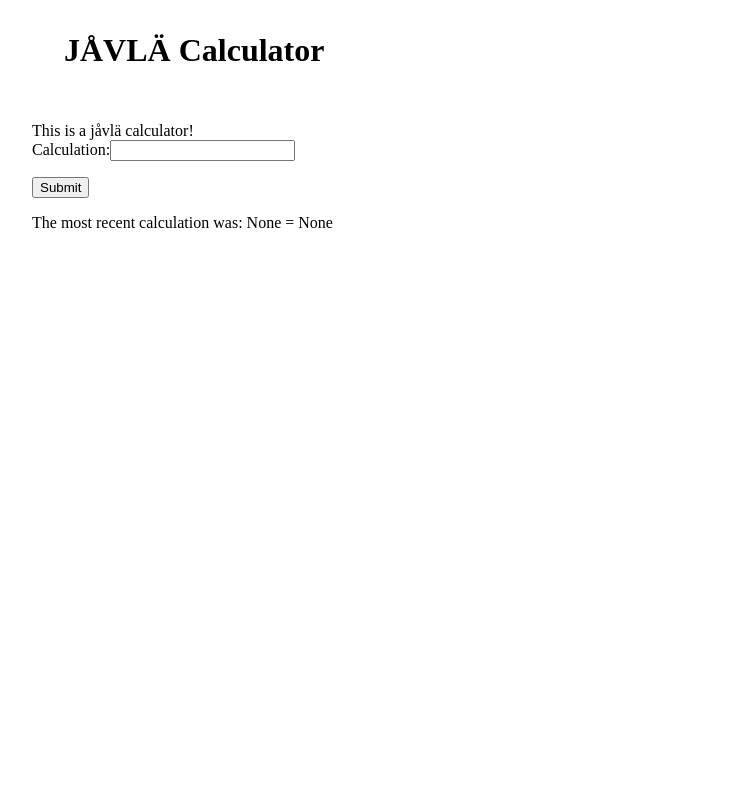
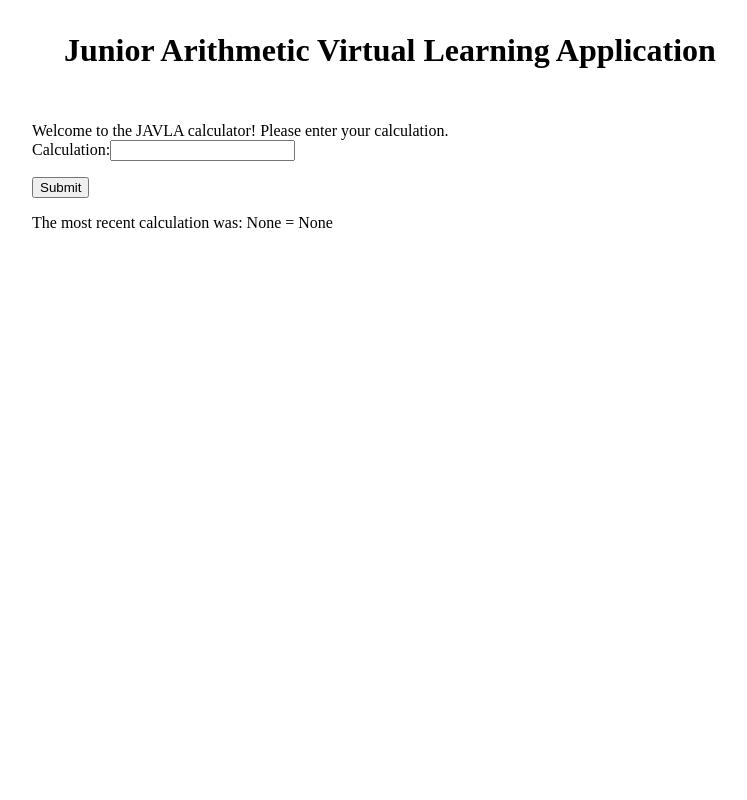
Before and after one commit to uzgit/calculator, a Django app: page / in a window 1280 px wide. Shown: the whole page, without its empty margins (48-795 px from the left). Run offline with Django 3.2, Linux system fonts and the light colour scheme.

Commit message:
Fixed title.

```diff
--- a/templates/calculate.html
+++ b/templates/calculate.html
@@ -34,9 +34,9 @@ The most recent calculation was: {{ calculation }} = {{ result }}
     p {margin: 1em 0}
 </style>
 <body>
-<h1>{% trans "JÅVLÄ Calculator" %}</h1>
+<h1>{% trans "Junior Arithmetic Virtual Learning Application" %}</h1>
 
-    This is a jåvlä calculator!
+Welcome to the JAVLA calculator! Please enter your calculation.
 
 <form action="", method="post">
 
```
